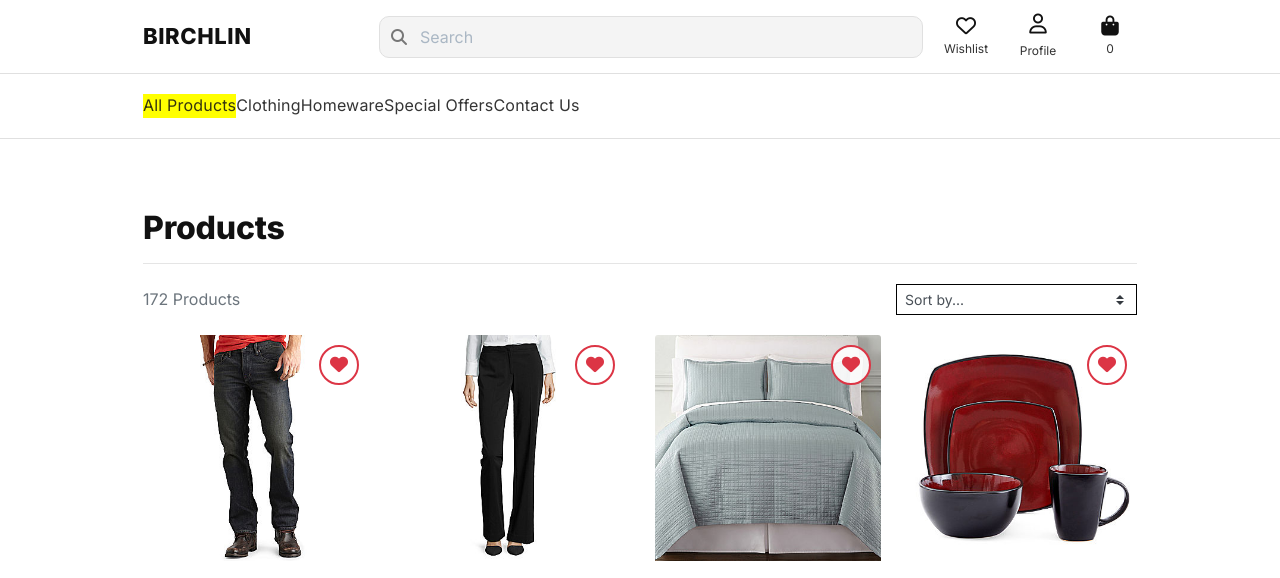
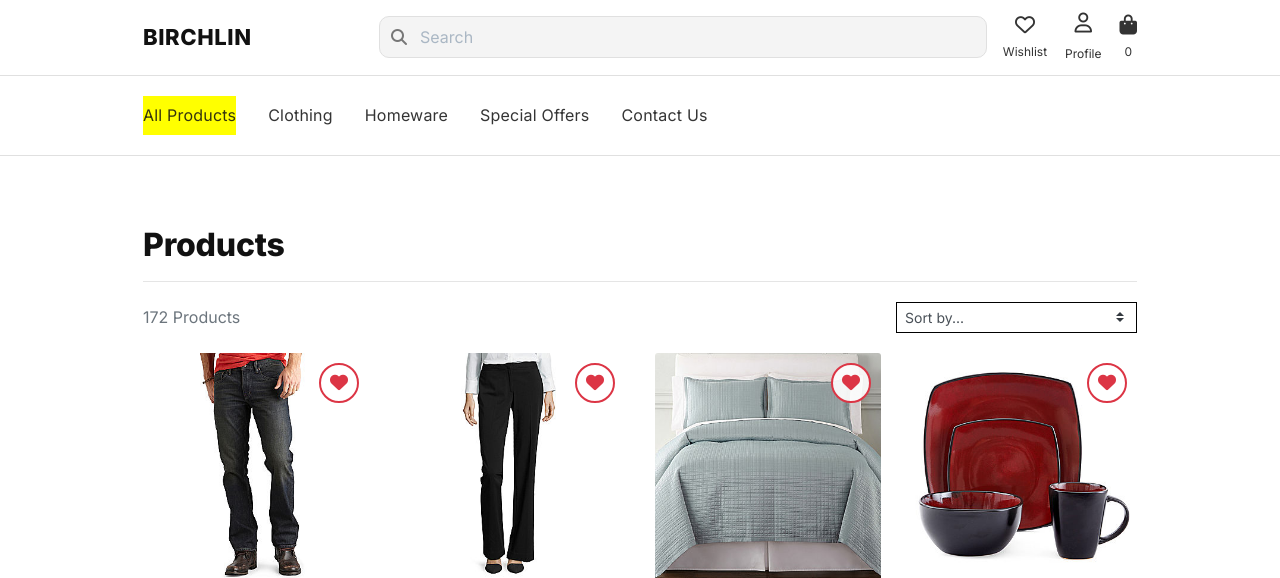
Before and after one commit to jtraveler/project-5-enhanced, a Django app: page /products/ in a window 1280 px wide. Shown: the top 578 px of the page. Run offline with Django 4.2, Linux system fonts and the light colour scheme; the visitor is signed in with stand-in values (Sample User, id 1); data comes from the database, SQL or seed files in the repository; data that the repository does not hold is empty; some libraries are stand-ins or nearby versions.

Commit message:
feat: Added the revised css for the cleaned up version of the navigation which makes it cleaner and be more repsonsive

```diff
--- a/static/base.css
+++ b/static/base.css
@@ -83,6 +83,8 @@ a:hover {text-decoration: none; color: #000;}
   display: flex;
   align-items: center;
   gap: 18px;
+  width: 100%;
+  justify-content: space-between;
 }
 .header-util__item {
   display: grid;
@@ -90,7 +92,7 @@ a:hover {text-decoration: none; color: #000;}
   justify-items: center;
   text-decoration: none;
   color: #111;
-  min-width: 54px;
+
 }
 .header-util__item i {
   font-size: 20px;
@@ -108,6 +110,135 @@ a:hover {text-decoration: none; color: #000;}
 
 }
 
+/* Header and Navigation Styles */
+.site-header {
+  background: #fff;
+}
+
+.header-top {
+  gap: 1rem;
+  padding-top: 0.8rem;
+  padding-bottom: 0.8rem;
+}
+
+
+.header-search {
+  flex: 1;
+  position: relative;
+}
+
+
+
+
+
+
+.header-util__item {
+  display: flex;
+  flex-direction: column;
+  align-items: center;
+  text-decoration: none;
+  color: #333;
+  background: none;
+  border: none;
+  padding: 0;
+  cursor: pointer;
+}
+
+.header-util__item i {
+  font-size: 1.25rem;
+  margin-bottom: 0.25rem;
+}
+
+.header-util__item span {
+  font-size: 0.75rem;
+}
+
+.header-divider {
+  border-bottom: 1px solid #e0e0e0;
+}
+
+/* Mobile hamburger button styling */
+.navbar-toggler:focus {
+  outline: none;
+  box-shadow: none;
+}
+
+/* Mobile Navigation */
+@media (max-width: 991px) {
+  .header-top {
+    display: flex;
+    align-items: center;
+    padding-top: 0.5rem;
+    padding-bottom: 0.5rem;
+    justify-content: space-between;
+  }
+
+  .brand-text {
+    font-size: 1.25rem;
+  }
+
+  .header-search {
+    display: none; /* Hide search on mobile for now */
+  }
+
+  .header-util {
+    gap: 0;
+    margin-left: 40px;
+    flex: 0 1 300px;
+  }
+
+  .header-util__item span {
+    display: none; /* Hide text labels on mobile */
+  }
+
+  .header-util__item i {
+    margin-bottom: 0;
+  }
+
+  /* Mobile menu collapse styling */
+  #mainnav-items {
+    position: absolute;
+    top: 100%;
+    left: 0;
+    right: 0;
+    top: 2px;
+    background: white;
+    border-bottom: 1px solid #e0e0e0;
+    box-shadow: 0 2px 5px rgba(0,0,0,0.1);
+    z-index: 1000;
+  }
+
+  #mainnav-items .navbar-nav {
+    padding: 1rem;
+  }
+
+  #mainnav-items .nav-link {
+    padding: .3rem 0 0.6rem;
+    border-bottom: 1px solid #f0f0f0;
+  }
+}
+
+/* Desktop Navigation */
+@media (min-width: 992px) {
+
+  #main-nav .navbar-nav {
+    display: flex;
+    gap: 2rem;
+  }
+
+  #main-nav .nav-link {
+    padding: 0.5rem 0;
+    color: #333;
+  }
+
+  #main-nav .nav-link:hover {
+    color: #000;
+  }
+}
+
+
+
+
 /* Nav row: left align your include's nav items */
 .nav-row {
   padding-top: 20px;
@@ -117,7 +248,6 @@ a:hover {text-decoration: none; color: #000;}
 #main-nav .nav-link {
   color: #111 !important;
   letter-spacing: .2px;
-  padding: 0;
 }
 
 
@@ -186,7 +316,7 @@ a:hover {text-decoration: none; color: #000;}
 }
 
 .header-util__item .dropdown-divider {
-  margin: 0.5rem 0;
+  margin: 0 0 0.5rem;
   border-color: #e0e0e0;
 }
 
@@ -350,6 +480,7 @@ a.category-badge > span.badge:hover {
   position: fixed;
   bottom: 10px;
   right: 10px;
+  background: white;
 }
 
 .btt-link,
@@ -706,13 +837,19 @@ color: #17a2b8; /* text-info */
 /* pad the top a bit when navbar is collapsed on mobile */
 @media (max-width: 991px) {
   .header-container {
-      padding-top: 116px;
+      padding-top: 40px;
   }
 
   body {
       height: calc(100vh - 116px);
   }
-
+  .nav-row {
+    padding: 0;
+  }
+  .navbar-nav {
+    display: flex;
+    gap: 8px;
+  }
   .display-4.logo-font.text-black {
       font-size: 2rem;
   }
@@ -726,7 +863,7 @@ color: #17a2b8; /* text-info */
   }
 
   .navbar-toggler {
-      padding: .6rem .6rem;
+      padding: .6rem 0;
       font-size: 1rem;
   }
 
```
